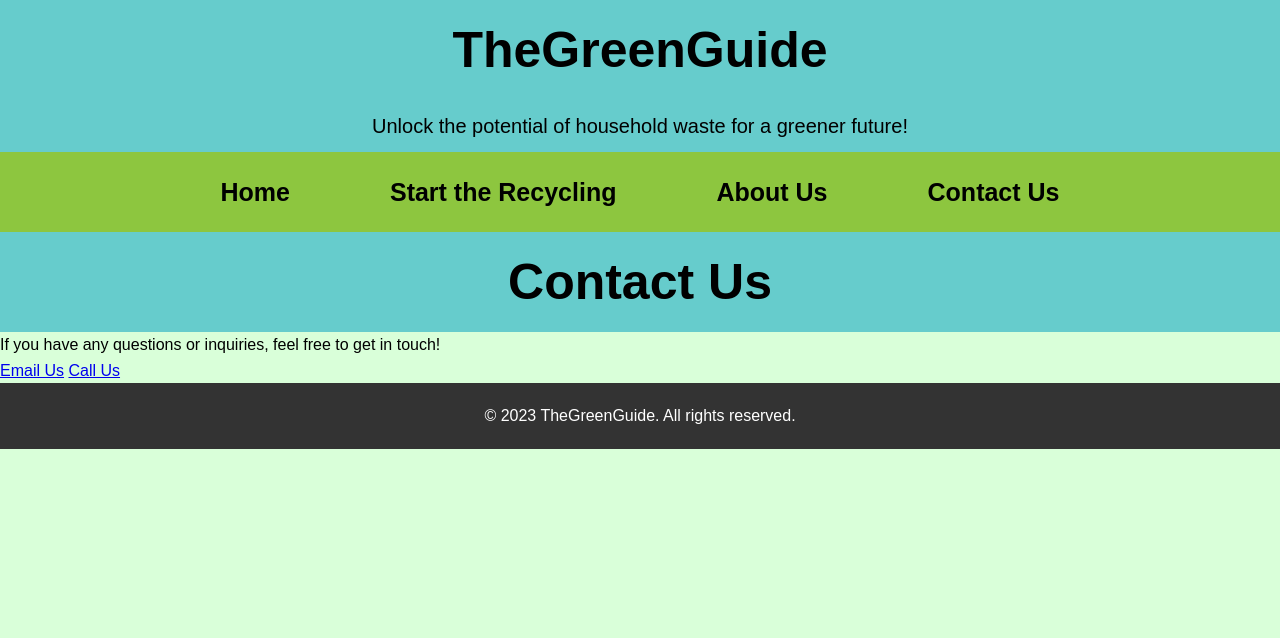
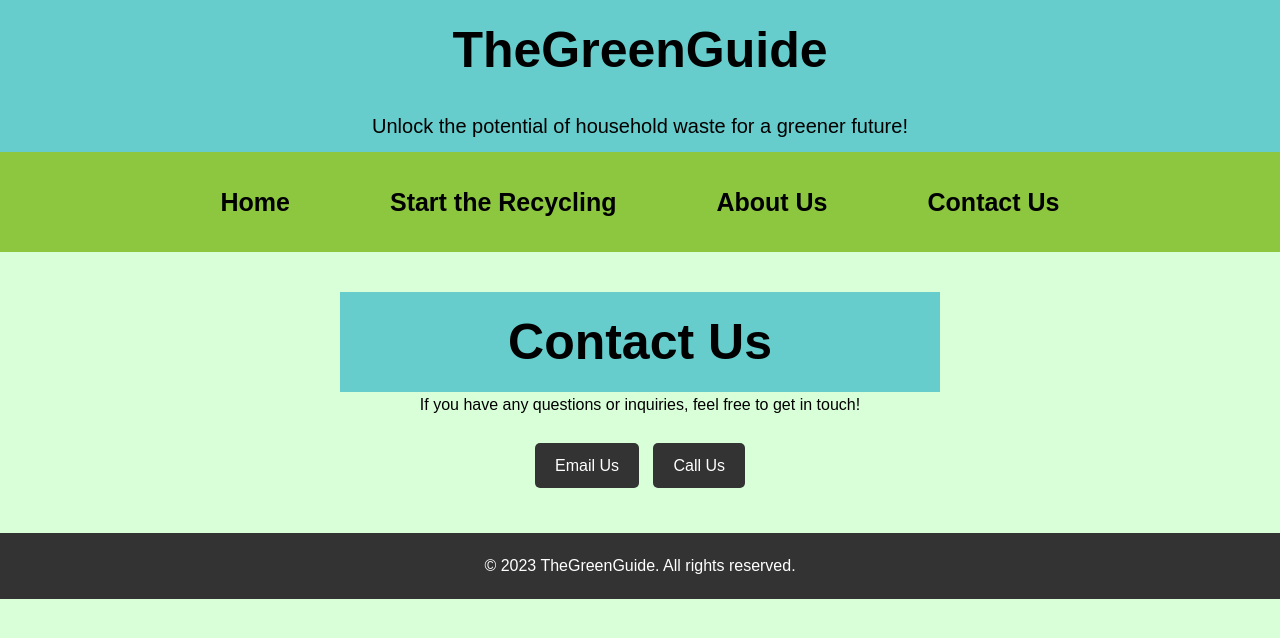
Before and after one commit to Ayaanplayz19/TheGreenGuide, a plain HTML site: page contact.html in a window 1280 px wide. Drawn offline with Linux system fonts and the light colour scheme.

Commit message:
styles.css

```diff
--- a/styles.css
+++ b/styles.css
@@ -107,3 +107,40 @@ footer {
 .wisdom {
     margin-top: 20px;
 }
+header {
+    background-color: #8DC63F;
+    color: white;
+    text-align: center;
+    padding: 20px;
+}
+
+main {
+    padding: 40px;
+}
+
+.contact-container {
+    max-width: 600px;
+    margin: 0 auto;
+    text-align: center;
+}
+
+.contact-buttons {
+    margin-top: 20px;
+}
+
+.email-button, .call-button {
+    display: inline-block;
+    background-color: #333;
+    color: white;
+    border: none;
+    padding: 10px 20px;
+    margin: 5px;
+    text-decoration: none;
+    border-radius: 5px;
+    cursor: pointer;
+    transition: background-color 0.3s;
+}
+
+.email-button:hover, .call-button:hover {
+    background-color: #555;
+}
```
